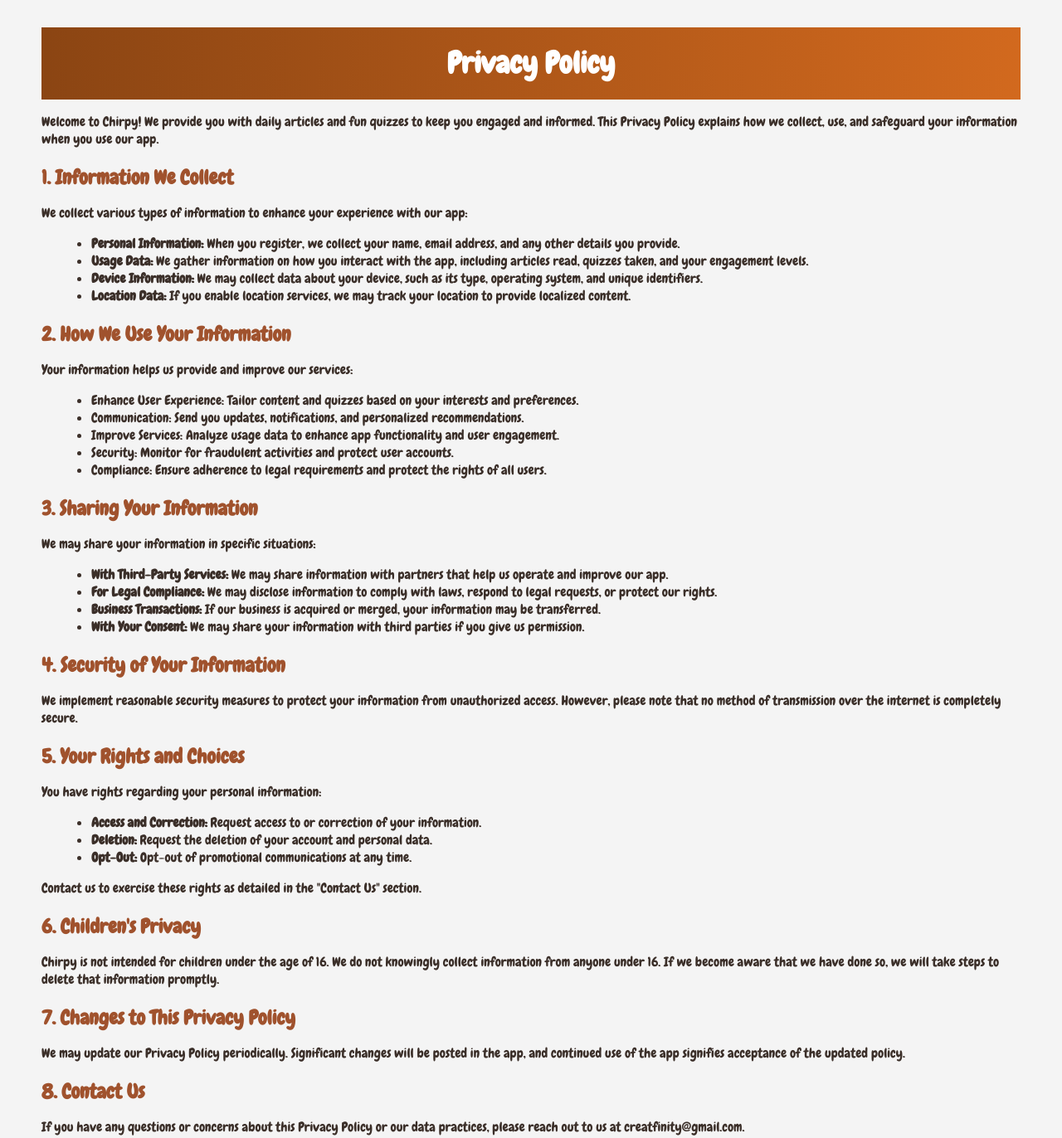
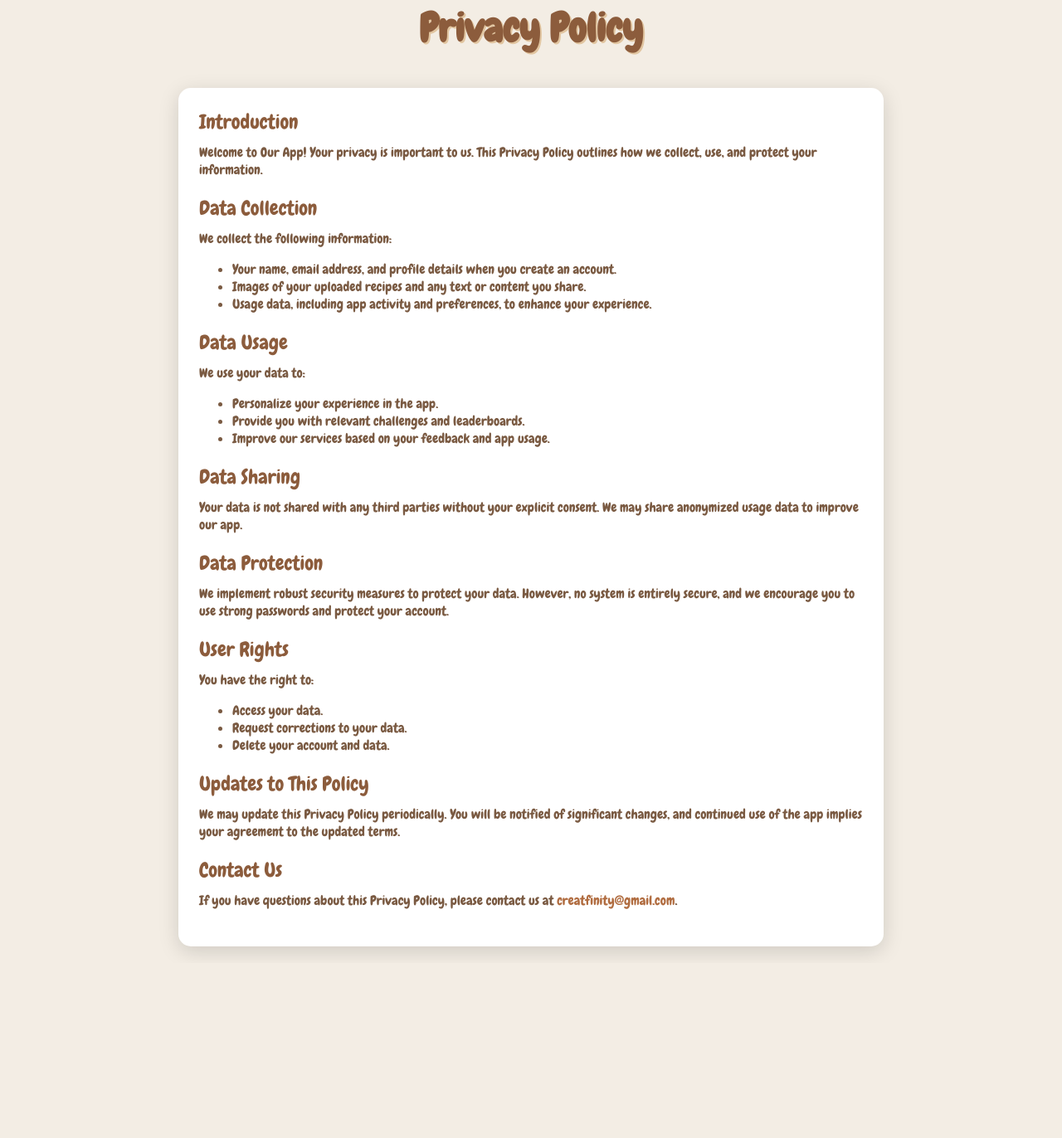
Before and after one commit to Creatfinity/whisk-and-dash, a plain HTML site: page privacy-policy.html in a window 1280 px wide. Shown: the part 17-1389 px from the top of the page at 83% size. After the commit the page ends 1178 px from the top, so only its background shows below. Drawn offline with Linux system fonts and the light colour scheme.

Commit message:
Add files via upload

```diff
--- a/privacy-policy.html
+++ b/privacy-policy.html
@@ -3,96 +3,137 @@
 <head>
     <meta charset="UTF-8">
     <meta name="viewport" content="width=device-width, initial-scale=1.0">
-    <title>Privacy Policy - Chirpy</title>
+    <title>Privacy Policy</title>
     <link href="https://fonts.googleapis.com/css2?family=Chewy&display=swap" rel="stylesheet">
     <style>
         body {
             font-family: 'Chewy', cursive;
-            background-color: #f4f4f4; /* Light background color */
-            color: #3B2F29; /* Dark brown for text */
-            text-align: left; /* Normal alignment for text */
-            padding: 50px;
+            background-color: #f3ede4;
+            color: #5e4b3c;
             margin: 0;
-        }
-        header {
-            background: linear-gradient(to right, #8B4513, #D2691E); /* Squirrel-themed gradient */
-            padding: 20px; /* Padding around the heading */
-            text-align: center; /* Center the heading text */
+            padding: 0;
+            display: flex;
+            flex-direction: column;
+            align-items: center;
+            justify-content: center;
+            min-height: 100vh;
+            text-align: center;
         }
         h1 {
-            margin: 0; /* Remove margin for the heading */
-            font-size: 36px; /* Adjust font size as needed */
-            color: white; /* Change text color to white for contrast */
+            margin: 20px 0;
+            font-size: 48px;
+            color: #8c5c3c;
+            text-shadow: 2px 2px 0 #e1c5a0;
         }
-        h2 {
-            margin-top: 20px; /* Add spacing above subheadings */
-            margin-bottom: 10px; /* Add spacing below subheadings */
-            color: #A0522D; /* Sienna color for subheadings */
+        .policy-container {
+            margin: 20px;
+            max-width: 800px;
+            background-color: #ffffff;
+            padding: 25px;
+            border-radius: 15px;
+            box-shadow: 0 6px 24px rgba(0, 0, 0, 0.15);
+            text-align: left;
         }
-        p {
-            margin-bottom: 15px; /* Add spacing between paragraphs */
+        .section-title {
+            font-size: 24px;
+            color: #8c5c3c;
+            margin-bottom: 10px;
+        }
+        .section-content {
+            font-size: 16px;
+            color: #7a5a42;
+            margin-bottom: 20px;
         }
         ul {
-            margin-left: 20px; /* Indent list items */
-            margin-bottom: 15px; /* Add spacing below lists */
+            font-size: 16px;
+            color: #7a5a42;
+            margin-bottom: 20px;
+        }
+        a {
+            color: #b16d41;
+            text-decoration: none;
+        }
+        a:hover {
+            text-decoration: underline;
         }
     </style>
 </head>
 <body>
-    <header>
-        <h1>Privacy Policy</h1>
-    </header>
-    <main>
-        <p>Welcome to Chirpy! We provide you with daily articles and fun quizzes to keep you engaged and informed. This Privacy Policy explains how we collect, use, and safeguard your information when you use our app.</p>
 
-        <h2>1. Information We Collect</h2>
-        <p>We collect various types of information to enhance your experience with our app:</p>
-        <ul>
-            <li><strong>Personal Information:</strong> When you register, we collect your name, email address, and any other details you provide.</li>
-            <li><strong>Usage Data:</strong> We gather information on how you interact with the app, including articles read, quizzes taken, and your engagement levels.</li>
-            <li><strong>Device Information:</strong> We may collect data about your device, such as its type, operating system, and unique identifiers.</li>
-            <li><strong>Location Data:</strong> If you enable location services, we may track your location to provide localized content.</li>
-        </ul>
+    <h1>Privacy Policy</h1>
 
-        <h2>2. How We Use Your Information</h2>
-        <p>Your information helps us provide and improve our services:</p>
-        <ul>
-            <li>Enhance User Experience: Tailor content and quizzes based on your interests and preferences.</li>
-            <li>Communication: Send you updates, notifications, and personalized recommendations.</li>
-            <li>Improve Services: Analyze usage data to enhance app functionality and user engagement.</li>
-            <li>Security: Monitor for fraudulent activities and protect user accounts.</li>
-            <li>Compliance: Ensure adherence to legal requirements and protect the rights of all users.</li>
-        </ul>
+    <div class="policy-container">
+        <div>
+            <div class="section-title">Introduction</div>
+            <div class="section-content">
+                Welcome to Our App! Your privacy is important to us. This Privacy Policy outlines how we collect, use, and protect your information.
+            </div>
+        </div>
 
-        <h2>3. Sharing Your Information</h2>
-        <p>We may share your information in specific situations:</p>
-        <ul>
-            <li><strong>With Third-Party Services:</strong> We may share information with partners that help us operate and improve our app.</li>
-            <li><strong>For Legal Compliance:</strong> We may disclose information to comply with laws, respond to legal requests, or protect our rights.</li>
-            <li><strong>Business Transactions:</strong> If our business is acquired or merged, your information may be transferred.</li>
-            <li><strong>With Your Consent:</strong> We may share your information with third parties if you give us permission.</li>
-        </ul>
+        <div>
+            <div class="section-title">Data Collection</div>
+            <div class="section-content">
+                We collect the following information:
+                <ul>
+                    <li>Your name, email address, and profile details when you create an account.</li>
+                    <li>Images of your uploaded recipes and any text or content you share.</li>
+                    <li>Usage data, including app activity and preferences, to enhance your experience.</li>
+                </ul>
+            </div>
+        </div>
 
-        <h2>4. Security of Your Information</h2>
-        <p>We implement reasonable security measures to protect your information from unauthorized access. However, please note that no method of transmission over the internet is completely secure.</p>
+        <div>
+            <div class="section-title">Data Usage</div>
+            <div class="section-content">
+                We use your data to:
+                <ul>
+                    <li>Personalize your experience in the app.</li>
+                    <li>Provide you with relevant challenges and leaderboards.</li>
+                    <li>Improve our services based on your feedback and app usage.</li>
+                </ul>
+            </div>
+        </div>
 
-        <h2>5. Your Rights and Choices</h2>
-        <p>You have rights regarding your personal information:</p>
-        <ul>
-            <li><strong>Access and Correction:</strong> Request access to or correction of your information.</li>
-            <li><strong>Deletion:</strong> Request the deletion of your account and personal data.</li>
-            <li><strong>Opt-Out:</strong> Opt-out of promotional communications at any time.</li>
-        </ul>
-        <p>Contact us to exercise these rights as detailed in the "Contact Us" section.</p>
+        <div>
+            <div class="section-title">Data Sharing</div>
+            <div class="section-content">
+                Your data is not shared with any third parties without your explicit consent. We may share anonymized usage data to improve our app.
+            </div>
+        </div>
 
-        <h2>6. Children's Privacy</h2>
-        <p>Chirpy is not intended for children under the age of 16. We do not knowingly collect information from anyone under 16. If we become aware that we have done so, we will take steps to delete that information promptly.</p>
+        <div>
+            <div class="section-title">Data Protection</div>
+            <div class="section-content">
+                We implement robust security measures to protect your data. However, no system is entirely secure, and we encourage you to use strong passwords and protect your account.
+            </div>
+        </div>
 
-        <h2>7. Changes to This Privacy Policy</h2>
-        <p>We may update our Privacy Policy periodically. Significant changes will be posted in the app, and continued use of the app signifies acceptance of the updated policy.</p>
+        <div>
+            <div class="section-title">User Rights</div>
+            <div class="section-content">
+                You have the right to:
+                <ul>
+                    <li>Access your data.</li>
+                    <li>Request corrections to your data.</li>
+                    <li>Delete your account and data.</li>
+                </ul>
+            </div>
+        </div>
 
-        <h2>8. Contact Us</h2>
-        <p>If you have any questions or concerns about this Privacy Policy or our data practices, please reach out to us at creatfinity@gmail.com.</p>
-    </main>
+        <div>
+            <div class="section-title">Updates to This Policy</div>
+            <div class="section-content">
+                We may update this Privacy Policy periodically. You will be notified of significant changes, and continued use of the app implies your agreement to the updated terms.
+            </div>
+        </div>
+
+        <div>
+            <div class="section-title">Contact Us</div>
+            <div class="section-content">
+                If you have questions about this Privacy Policy, please contact us at <a href="mailto:creatfinity@gmail.com">creatfinity@gmail.com</a>.
+            </div>
+        </div>
+    </div>
+
 </body>
 </html>
```
Also changed, not shown: about-us.html (+89 -40 lines), contact-us.html (+13 -32 lines).
